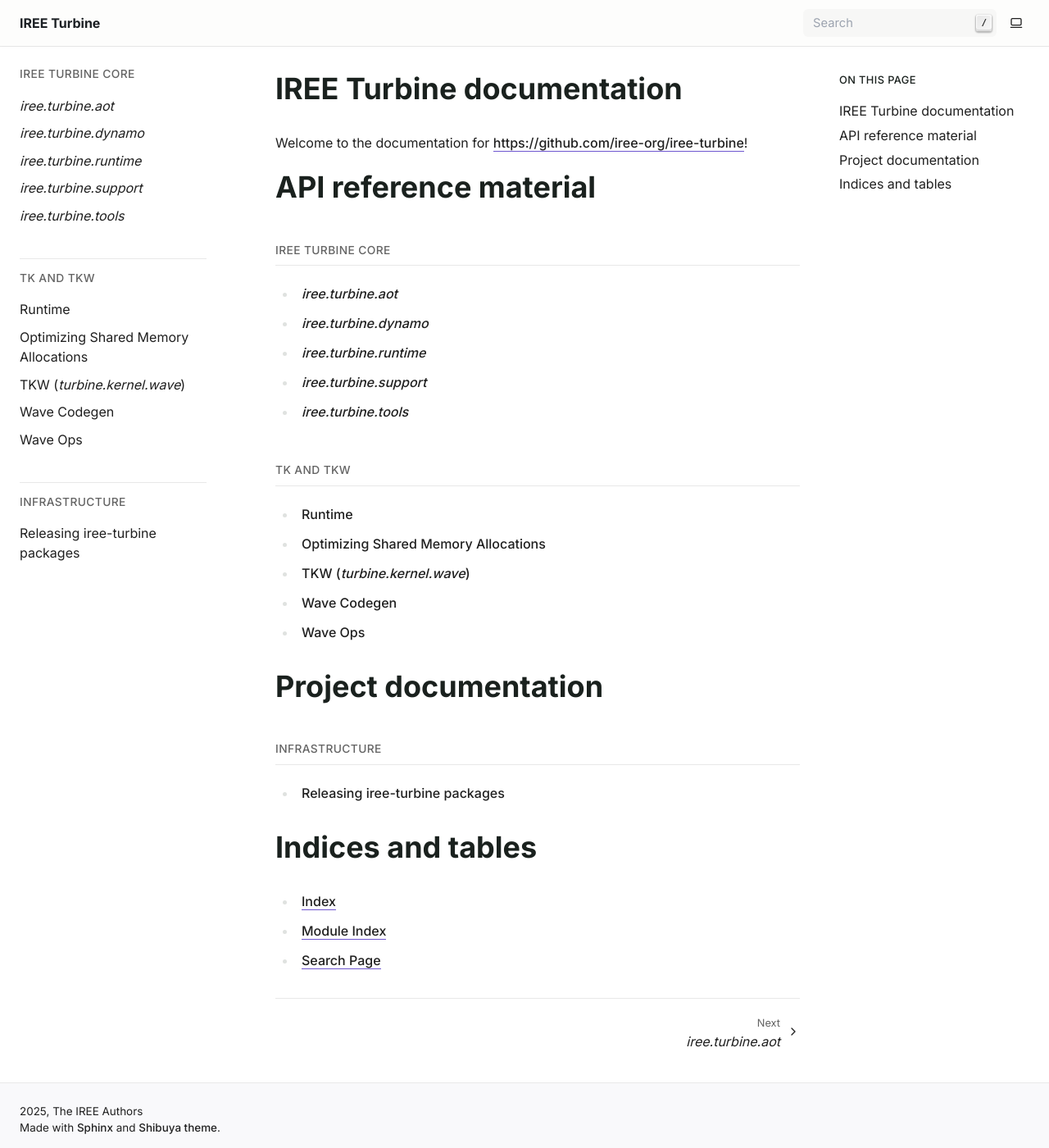
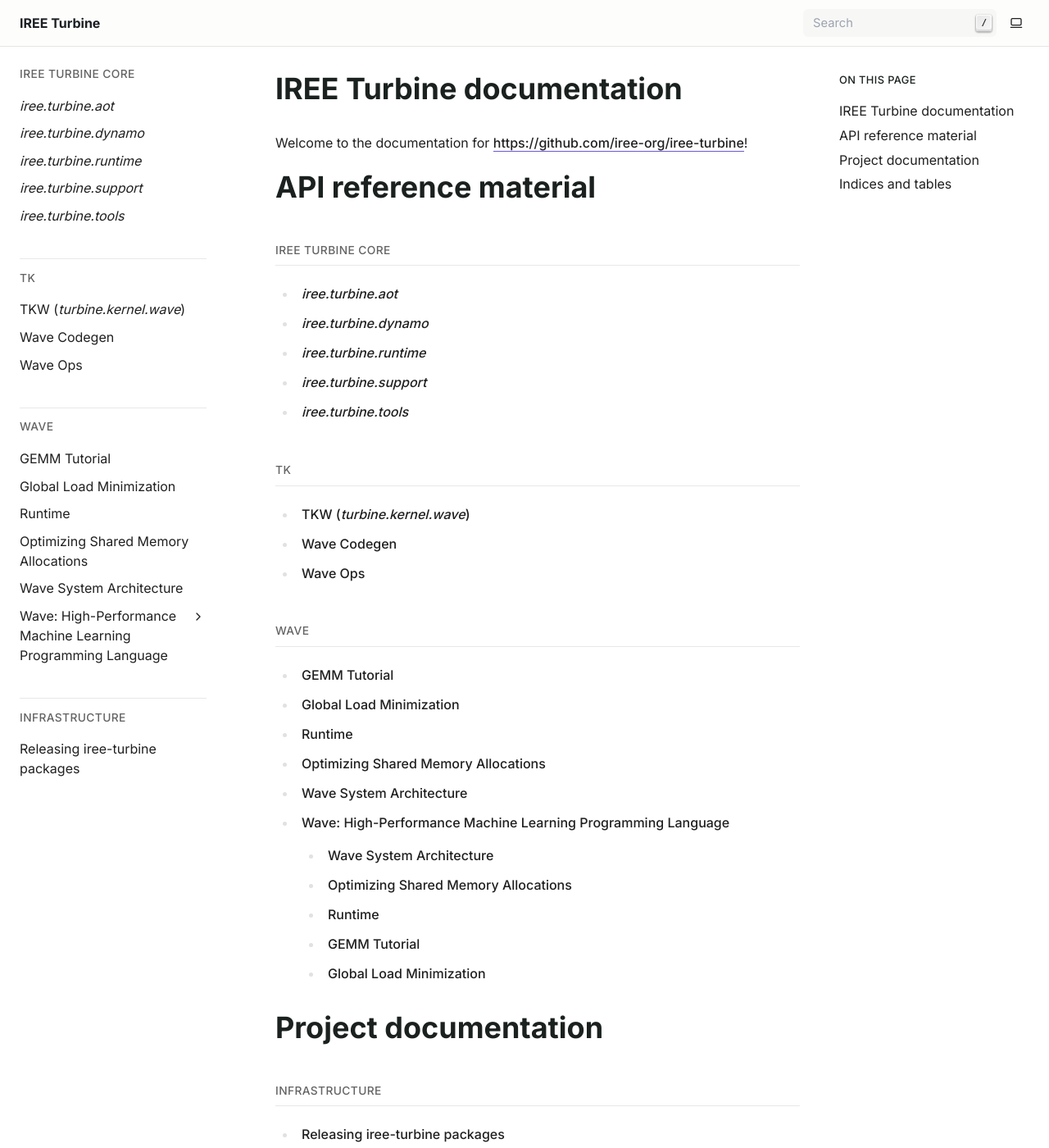
Before and after one commit to iree-org/iree-turbine, a Sphinx documentation site: the page built from docs/index.rst, in a window 1280 px wide and 1400 px high. Shown: the whole window at 82% size. Built offline with Sphinx 7.4.7, drawn with Linux system fonts in a browser that asks for light colours; some of the changed lines change nothing that is shown.

Commit message:
[Wave] Add documentation
This PR adds some initial documentation for the
Wave language.

Signed-off-by: Harsh Menon <harsh@nod-labs.com>

```diff
--- a/docs/conf.py
+++ b/docs/conf.py
@@ -32,6 +32,7 @@
     "sphinx.ext.autodoc",
     "sphinx.ext.napoleon",
     "myst_parser",
+    "sphinxcontrib.mermaid",
 ]
 
 templates_path = ["_templates"]
--- a/docs/index.rst
+++ b/docs/index.rst
@@ -15,10 +15,17 @@
 
 .. toctree::
    :maxdepth: 1
-   :caption: TK and TKW
+   :caption: TK
    :glob:
 
    kernel/*
+
+.. toctree::
+   :maxdepth: 2
+   :caption: Wave
+   :glob:
+
+   wave/*
 
 
 Project documentation
--- /dev/null
+++ b/docs/wave/gemm_tutorial.rst
@@ -0,0 +1,216 @@
+GEMM Tutorial
+============
+
+This tutorial demonstrates how to implement a high-performance matrix multiplication (GEMM) kernel using Wave. We'll walk through the implementation step by step, explaining the key concepts and optimizations.
+
+Overview
+--------
+
+The GEMM kernel we'll implement computes C = A @ B.T, where:
+
+- A is an M×K matrix in f16
+- B is an N×K matrix in f16
+- C is an M×N matrix in f32
+
+We'll use Wave's symbolic programming model and hardware-aware abstractions to create an efficient implementation.
+
+Implementation
+-------------
+
+First, we need to import the necessary modules and define our symbolic dimensions:
+
+.. code-block:: python
+
+    from iree.turbine.kernel._support.indexing import sym
+    from iree.turbine.kernel._support.dtype import f16, f32
+    from iree.turbine.kernel.lang.wave_types import *
+    from iree.turbine.kernel.lang.global_symbols import *
+    from iree.turbine.kernel.wave.utils.run_utils import set_default_run_config
+    import iree.turbine.kernel as tkl
+    import iree.turbine.kernel.wave as tkw
+    from iree.turbine.kernel.wave.compile import WaveCompileOptions, wave_compile
+    import torch
+
+    # Define symbolic dimensions for our matrices
+    M = sym.M  # Rows of A and C
+    N = sym.N  # Rows of B and columns of C
+    K = sym.K  # Columns of A and B
+
+    # Define workgroup tile sizes
+    BLOCK_M = sym.BLOCK_M
+    BLOCK_N = sym.BLOCK_N
+    BLOCK_K = sym.BLOCK_K
+
+    # Define the address space for our memory
+    ADDRESS_SPACE = sym.ADDRESS_SPACE
+    GLOBAL_ADDRESS_SPACE = sym.GLOBAL_ADDRESS_SPACE
+
+Now, let's define our GEMM kernel with appropriate constraints:
+
+.. code-block:: python
+
+    # Define constraints for the kernel
+    constraints = [
+        # Distribute M dimension across workgroups with tile size BLOCK_M
+        tkw.WorkgroupConstraint(M, BLOCK_M, 0),
+        # Distribute N dimension across workgroups with tile size BLOCK_N
+        tkw.WorkgroupConstraint(N, BLOCK_N, 1),
+        # Tile the K dimension for reduction
+        tkw.TilingConstraint(K, BLOCK_K),
+        # Further distribute M among waves with a tile size of BLOCK_M / 2
+        tkw.WaveConstraint(M, BLOCK_M / 2),
+        # Further distribute N among waves with a tile size of BLOCK_N / 2
+        tkw.WaveConstraint(N, BLOCK_N / 2),
+        # Hardware-specific constraints
+        tkw.HardwareConstraint(
+            threads_per_wave=64,
+            waves_per_block=(2, 2, 1),
+            mma_type=tkw.MMAType.F32_16x16x16_F16
+        )
+    ]
+
+    @tkw.wave(constraints)
+    def gemm(
+        a: Memory[M, K, ADDRESS_SPACE, f16],  # Input matrix A
+        b: Memory[N, K, ADDRESS_SPACE, f16],  # Input matrix B
+        c: Memory[M, N, GLOBAL_ADDRESS_SPACE, f32],  # Output matrix C
+    ):
+        # Initialize the accumulator register with zeros
+        c_reg = Register[M, N, f32](0.0)
+
+        # Iterate over the K dimension to compute the dot product
+        @tkw.iterate(K, init_args=[c_reg])
+        def repeat(acc: Register[M, N, f32]) -> Register[M, N, f32]:
+            # Load elements from A and B
+            a_reg = tkw.read(a)
+            b_reg = tkw.read(b)
+
+            # Compute matrix multiplication and accumulate
+            acc = tkw.mma(a_reg, b_reg, acc)
+            return acc
+
+        # Store the final result to C
+        tkw.write(repeat, c)
+
+Testing the Implementation
+------------------------
+
+Let's create a test function to verify our GEMM implementation:
+
+.. code-block:: python
+
+    def test_gemm():
+        # Create test matrices
+        m, n, k = 128, 256, 128  # Small dimensions for testing
+
+        # Initialize input matrices with random values
+        torch.manual_seed(0)
+        a = torch.randn(m, k, dtype=torch.float16, device="cuda")
+        b = torch.randn(n, k, dtype=torch.float16, device="cuda")
+        c = torch.zeros(m, n, dtype=torch.float32, device="cuda")
+
+        # Set hyperparameters for compilation
+        hyperparams = {
+            ADDRESS_SPACE: SHARED_ADDRESS_SPACE,
+            BLOCK_M: 64,
+            BLOCK_N: 64,
+            BLOCK_K: 32,
+            M: m,
+            N: n,
+            K: k,
+        }
+
+        # Compile the kernel
+        options = WaveCompileOptions(
+            subs=hyperparams,
+        )
+        options = set_default_run_config(options)
+        compiled_gemm = wave_compile(options, gemm)
+
+        # Run the GEMM kernel
+        compiled_gemm(a, b, c)
+
+        # Verify the result using PyTorch's matmul
+        expected = torch.matmul(a, b.t())
+
+        # Check if results are close (accounting for floating-point precision)
+        assert torch.allclose(c.to(torch.float16), expected, rtol=1e-2, atol=1e-2), \
+            f"GEMM result doesn't match expected output\nMax difference: {(c - expected).abs().max()}"
+
+        print("GEMM test passed!")
+
+Key Components
+-------------
+
+1. **Memory Types and Data Types**:
+
+   - ``Memory[M, K, ADDRESS_SPACE, f16]`` defines a matrix in memory with dimensions M×K
+   - ``f16`` and ``f32`` specify half and single precision floating-point types
+   - Different address spaces (shared and global) for optimal memory access
+
+2. **Wave Language Features**:
+
+   - ``@tkw.wave()`` decorator with constraints defines the kernel's execution parameters
+   - ``@tkw.iterate`` creates an iteration loop over the K dimension
+   - ``Register`` represents values in registers during computation
+   - ``tkw.read`` and ``tkw.write`` handle memory operations
+   - ``tkw.mma`` performs matrix multiply-accumulate operations
+
+3. **Constraints**:
+
+   - **Workgroup Constraints**: Distribute computation across workgroups
+     - M dimension is distributed with tile size BLOCK_M
+     - N dimension is distributed with tile size BLOCK_N
+   - **Wave Constraints**: Enable wave-level parallelism
+     - M and N dimensions are further parallelized within workgroups
+   - **Hardware Constraints**: Specify GPU-specific parameters
+     - 64 threads per wave
+     - 2x2x1 waves per block
+     - F32_16x16x16_F16 matrix multiply-accumulate operation
+
+4. **Memory Hierarchy**:
+
+   - Input matrices (a, b) are in shared memory for fast access
+   - Output matrix (c) is in global memory
+   - Intermediate results are kept in registers
+
+5. **Computation Flow**:
+
+   - Initialize accumulator register with zeros
+   - Iterate over K dimension to perform reduction
+   - Load tiles from shared memory
+   - Perform matrix multiplication and accumulation
+   - Write final result to global memory
+
+Performance Considerations
+------------------------
+
+1. **Tile Size Selection**:
+
+   - Choose tile sizes that maximize memory locality
+   - Consider hardware constraints (shared memory size, register file size)
+   - Balance between parallelism and resource usage
+   - Example values: BLOCK_M=64, BLOCK_N=64, BLOCK_K=32
+
+2. **Memory Access Patterns**:
+
+   - Use shared memory for frequently accessed data (input matrices)
+   - Minimize bank conflicts in shared memory
+   - Align memory accesses for better coalescing
+   - Consider mixed precision (f16 inputs, f32 accumulation)
+
+3. **Wave Organization**:
+
+   - Distribute work evenly across waves
+   - Use hardware-specific wave sizes (64 threads per wave)
+   - Optimize for the target GPU architecture
+   - Consider wave-level parallelism for both M and N dimensions
+
+4. **Testing and Validation**:
+
+   - Use small test cases for initial verification
+   - Compare against PyTorch's implementation
+   - Account for floating-point precision differences
+   - Use appropriate error tolerances (rtol=1e-2, atol=1e-2)
+
+For more advanced optimizations and techniques, see the :doc:`system_architecture` documentation.
--- /dev/null
+++ b/docs/wave/minimize_global_loads.rst
@@ -0,0 +1,294 @@
+Global Load Minimization
+=======================
+
+This document explains Wave's global load minimization optimization, which is a crucial pass in the compilation pipeline that reduces memory traffic by optimizing how data is loaded from global memory.
+
+Overview
+--------
+
+The global load minimization pass transforms the kernel's memory access patterns to:
+
+1. Reduce the number of global memory loads
+2. Improve memory access coalescing
+
+The pass achieves this by transforming the memory access pattern from an MMA (Matrix Multiply-Accumulate) access pattern to a linear access pattern. This transformation allows threads to load larger contiguous chunks of data from global memory, maximizing memory bandwidth utilization. Instead of having each thread load small, scattered elements needed for MMA operations, the pass reorganizes the access pattern so that threads can load larger, coalesced blocks of data that will be used across multiple MMA operations.
+
+The following diagram illustrates the transformation of the computation graph:
+
+.. mermaid::
+   :caption: Computation Graph Transformation
+
+   graph TB
+       subgraph "Before Optimization"
+           direction TB
+           A1[Global Memory A] -->|"read(4)"| B1[Thread 0]
+           A1 -->|"read(4)"| B2[Thread 1]
+           A1 -->|"read(4)"| B3[Thread 2]
+           A1 -->|"read(4)"| B4[Thread 3]
+
+           C1[Global Memory B] -->|"read(4)"| B1
+           C1 -->|"read(4)"| B2
+           C1 -->|"read(4)"| B3
+           C1 -->|"read(4)"| B4
+
+           B1 -->|"write"| D1[Shared Memory A]
+           B2 -->|"write"| D1
+           B3 -->|"write"| D1
+           B4 -->|"write"| D1
+
+           B1 -->|"write"| D2[Shared Memory B]
+           B2 -->|"write"| D2
+           B3 -->|"write"| D2
+           B4 -->|"write"| D2
+
+           D1 -->|"read(4)"| E1[Thread 0]
+           D1 -->|"read(4)"| E2[Thread 1]
+           D1 -->|"read(4)"| E3[Thread 2]
+           D1 -->|"read(4)"| E4[Thread 3]
+
+           D2 -->|"read(4)"| E1
+           D2 -->|"read(4)"| E2
+           D2 -->|"read(4)"| E3
+           D2 -->|"read(4)"| E4
+
+           E1 -->|"mma"| F1[Accumulator]
+           E2 -->|"mma"| F1
+           E3 -->|"mma"| F1
+           E4 -->|"mma"| F1
+
+           F1 -->|"write"| G1[Output C]
+       end
+
+       subgraph "After Optimization"
+           direction TB
+           H1[Global Memory A] -->|"read(8)"| I1[Thread 0]
+           H1 -->|"read(8)"| I2[Thread 1]
+
+           J1[Global Memory B] -->|"read(8)"| I1
+           J1 -->|"read(8)"| I2
+
+           I1 -->|"write"| K1[Shared Memory A]
+           I2 -->|"write"| K1
+
+           I1 -->|"write"| K2[Shared Memory B]
+           I2 -->|"write"| K2
+
+           K1 -->|"barrier"| L1[Sync Point]
+           K2 -->|"barrier"| L1
+
+           L1 -->|"read(4)"| M1[Thread 0]
+           L1 -->|"read(4)"| M2[Thread 1]
+           L1 -->|"read(4)"| M3[Thread 2]
+           L1 -->|"read(4)"| M4[Thread 3]
+
+           K1 -->|"read(4)"| M1
+           K1 -->|"read(4)"| M2
+           K1 -->|"read(4)"| M3
+           K1 -->|"read(4)"| M4
+
+           K2 -->|"read(4)"| M1
+           K2 -->|"read(4)"| M2
+           K2 -->|"read(4)"| M3
+           K2 -->|"read(4)"| M4
+
+           M1 -->|"mma"| N1[Accumulator]
+           M2 -->|"mma"| N1
+           M3 -->|"mma"| N1
+           M4 -->|"mma"| N1
+
+           N1 -->|"write"| O1[Output C]
+       end
+
+       %% Styling
+       classDef globalMem fill:#E6F3FF,stroke:#333,stroke-width:2px
+       classDef sharedMem fill:#FFF9E6,stroke:#333,stroke-width:2px
+       classDef thread fill:#CCCCCC,stroke:#333,stroke-width:2px
+       classDef sync fill:#FFE6E6,stroke:#333,stroke-width:2px
+       classDef acc fill:#E6FFE6,stroke:#333,stroke-width:2px
+       classDef output fill:#FFE6FF,stroke:#333,stroke-width:2px
+
+       class A1,C1,H1,J1 globalMem
+       class D1,D2,K1,K2 sharedMem
+       class B1,B2,B3,B4,E1,E2,E3,E4,I1,I2,M1,M2,M3,M4 thread
+       class L1 sync
+       class F1,N1 acc
+       class G1,O1 output
+
+The diagram above shows how the optimization transforms the computation graph:
+
+1. **Before Optimization**:
+
+   - Each thread performs small (4 elements) reads from global memory
+   - Direct memory access to global memory for both input matrices
+
+2. **After Optimization**:
+
+   - Threads perform larger (8 elements) coalesced reads from global memory
+   - Barrier synchronization point
+   - Better memory access coalescing
+
+How It Works
+-----------
+
+The optimization process consists of several key steps:
+
+1. **Analysis Phase**
+
+   - Identifies global memory access patterns
+   - Analyzes memory access dependencies
+   - Determines potential for coalescing
+   - Maps access patterns to thread indices
+
+2. **Transformation Phase**
+
+   - Coalesces global memory loads
+   - Inserts appropriate barriers
+   - Updates memory access indices
+
+
+Example
+-------
+
+Let's look at a GEMM kernel that will be optimized by the global load minimization pass:
+
+.. code-block:: python
+
+    @tkw.wave(constraints)
+    def gemm(
+        a: Memory[M, K, ADDRESS_SPACE_0, f16],  # Global memory
+        b: Memory[N, K, ADDRESS_SPACE_0, f16],  # Global memory
+        c: Memory[M, N, ADDRESS_SPACE, f32],    # Output
+    ):
+        c_reg = Register[M, N, f32](0.0)
+
+        @tkw.iterate(K, init_args=[c_reg])
+        def repeat(acc: Register[M, N, f32]) -> Register[M, N, f32]:
+            # Direct global memory loads
+            a_reg = tkw.read(a, elements_per_thread=4)
+            b_reg = tkw.read(b, elements_per_thread=4)
+            acc = tkw.mma(a_reg, b_reg, acc)
+            return acc
+
+        tkw.write(repeat, c)
+
+This kernel performs matrix multiplication C = A @ B.T, where:
+- A and B are f16 matrices in global memory
+- C is an f32 output matrix
+- Each thread loads 4 elements at a time from global memory
+- The computation is performed using matrix multiply-accumulate (MMA) operations
+
+The global load minimization pass will transform this kernel to:
+
+1. Use larger, coalesced global memory loads
+2. Add proper synchronization
+
+Key Transformations
+-----------------
+
+1. **Memory Access Coalescing**
+
+   - Combines multiple small loads into larger, aligned loads
+   - Reduces memory transaction overhead
+   - Improves memory bandwidth utilization
+   - Transforms MMA access patterns to linear access patterns for better memory throughput
+
+2. **Thread Synchronization**
+
+   - Inserts barriers at appropriate points
+   - Ensures correct memory access ordering
+   - Maintains program correctness
+
+
+Performance Impact
+----------------
+
+The global load minimization optimization typically provides:
+
+1. **Reduced Memory Traffic**
+
+   - Fewer global memory transactions
+   - Better memory bandwidth utilization
+   - Lower memory latency impact
+
+2. **Improved Memory Access Patterns**
+
+   - Coalesced global memory access
+
+
+IR Transformation
+----------------
+
+The optimization transforms the IR to optimize memory access patterns. Here's a simplified view of the key changes:
+
+Before Optimization:
+~~~~~~~~~~~~~~~~~~
+
+.. code-block:: mlir
+
+    func.func @gemm(%a: !stream.binding<memref<MxKxf16>>,
+                   %b: !stream.binding<memref<NxKxf16>>,
+                   %c: !stream.binding<memref<MxNxf32>>) {
+      %a_shared = wave.allocate((M, K), (BLOCK_M, BLOCK_K + 4), f16, shared)
+      %b_shared = wave.allocate((N, K), (BLOCK_N, BLOCK_K + 4), f16, shared)
+
+      %0 = wave.iterate(%K, [%c_reg], "region_0", [], 0, true)
+      {
+        %1 = wave.read(%a, 4) : memref<MxKxf16>
+        wave.write(%1, %a_shared)
+        %2 = wave.read(%b, 4) : memref<NxKxf16>
+        wave.write(%2, %b_shared)
+
+        %3 = wave.read(%a_shared, 4) : memref<MxKxf16>
+        %4 = wave.read(%b_shared, 4) : memref<NxKxf16>
+        %5 = wave.mma(%3, %4, %acc) : memref<MxNxf32>
+      }
+      wave.write(%0, %c)
+      return
+    }
+
+After Optimization:
+~~~~~~~~~~~~~~~~~
+
+.. code-block:: mlir
+
+    func.func @gemm(%a: !stream.binding<memref<MxKxf16>>,
+                   %b: !stream.binding<memref<NxKxf16>>,
+                   %c: !stream.binding<memref<MxNxf32>>) {
+      %a_shared = wave.allocate((M, K), (BLOCK_M, BLOCK_K + 4), f16, shared)
+      %b_shared = wave.allocate((N, K), (BLOCK_N, BLOCK_K + 4), f16, shared)
+
+      %0 = wave.iterate(%K, [%c_reg], "region_0", [], 0, true)
+      {
+        wave.barrier()
+        %1 = wave.read(%a, 8) : memref<MxKxf16>
+        wave.write(%1, %a_shared)
+        %2 = wave.read(%b, 8) : memref<NxKxf16>
+        wave.write(%2, %b_shared)
+        wave.barrier()
+
+        %3 = wave.read(%a_shared, 4) : memref<MxKxf16>
+        %4 = wave.read(%b_shared, 4) : memref<NxKxf16>
+        %5 = wave.mma(%3, %4, %acc) : memref<MxNxf32>
+      }
+      wave.write(%0, %c)
+      return
+    }
+
+For more details on the implementation, see the source code in `iree/turbine/kernel/wave/minimize_global_loads.py`.
+
+Related Optimizations
+-------------------
+
+The global load minimization pass works in conjunction with other Wave optimizations:
+
+1. **Memory Promotion**
+
+   - Moves data to faster memory levels
+   - Optimizes memory hierarchy usage
+   - See :doc:`shared_memory` for details
+
+2. **Scheduling**
+
+   - Optimizes operation ordering
+   - Improves resource utilization
+   - See :doc:`system_architecture` for details
--- /dev/null
+++ b/docs/wave/system_architecture.rst
@@ -0,0 +1,15 @@
+Wave System Architecture
+=======================
+
+This document provides a detailed explanation of Wave's compilation pipeline and optimization passes.
+
+Architecture Overview
+-------------------
+
+Wave provides a layered architecture that bridges high-level Python code with low-level GPU execution:
+
+.. image:: wave_pipeline.excalidraw.png
+   :alt: Wave Compilation Pipeline
+   :align: center
+
+The diagram above illustrates Wave's compilation pipeline, showing how Python code is transformed through various stages to generate optimized GPU code.
--- /dev/null
+++ b/docs/wave/wave.rst
@@ -0,0 +1,66 @@
+Wave: High-Performance Machine Learning Programming Language
+=======================================
+
+Motivation
+---------
+
+Wave is a high-level programming language designed to accelerate the development and optimization of machine learning kernels. it aims to dramatically improve kernel author velocity in two critical dimensions:
+
+1. **Implementation Velocity**: Wave enables rapid prototyping of new optimization ideas and algorithms through its high-level abstractions and symbolic programming model. Kernel authors can quickly express complex tensor operations and experiment with different optimization strategies without getting bogged down in low-level implementation details.
+
+2. **Performance Velocity**: The language is designed to achieve high performance with minimal tuning effort. Through its declarative constraints and hardware-aware abstractions, Wave automatically generates optimized GPU code, allowing kernel authors to focus on algorithmic innovation rather than manual optimization.
+
+Wave is particularly focused on the machine learning domain, with deep integration into the PyTorch ecosystem. This integration enables:
+
+- Seamless transition from PyTorch models to optimized GPU kernels
+- Easy experimentation with new ML algorithms and optimizations
+- Rapid deployment of custom kernels in production ML pipelines
+- Direct reuse of PyTorch's tensor abstractions and operator semantics
+
+The language bridges the gap between high-level ML programming and low-level GPU performance by providing a flexible and expressive programming model that maintains close control over hardware resources while enabling rapid innovation in the ML space.
+
+Core Design Principles
+--------------------
+
+Wave is built around several key design principles that guide its architecture and implementation:
+
+1. **Symbolic Programming Model**
+
+   - Heavy use of symbolic variables to represent tensor dimensions
+   - Symbolic expressions for memory access patterns and layouts
+   - Enables compile-time optimization and analysis
+   - Provides flexibility in expressing complex tensor operations
+
+2. **Separation of Distribution and Computation**
+
+   - Clear separation between distribution strategy and computation graph
+   - Distribution strategy defined through declarative constraints
+   - Computation graph expressed independently of parallelization
+   - Enables better optimization and code reuse
+
+3. **Dual Programming Models**
+
+   - Support for both tile-based and SIMT-based programming models
+   - Tile-based model for coarse-grained parallelism
+   - SIMT model for fine-grained vector operations
+   - Flexible mapping to different GPU architectures
+
+4. **Hardware-Aware Abstractions**
+
+   - Direct mapping to GPU hardware concepts (workgroups, waves, etc.)
+   - Explicit control over memory hierarchy
+   - Hardware-specific optimizations (MMA operations, memory layouts)
+   - Performance portability across different GPU architectures
+
+
+For more detailed information about Wave's architecture and optimization passes, see :doc:`system_architecture`.
+
+.. toctree::
+   :maxdepth: 2
+   :caption: Contents:
+
+   system_architecture
+   shared_memory
+   runtime
+   gemm_tutorial
+   minimize_global_loads
```
Also changed, not shown: docs/wave/memory_allocations.png (renamed from docs/kernel/memory_allocations.png), docs/wave/runtime.rst (renamed from docs/kernel/runtime.rst), docs/wave/shared_memory.rst (renamed from docs/kernel/shared_memory.rst), docs/wave/wave_pipeline.excalidraw.png (renamed from iree/turbine/kernel/wave/docs/wave_pipeline.excalidraw.png).
